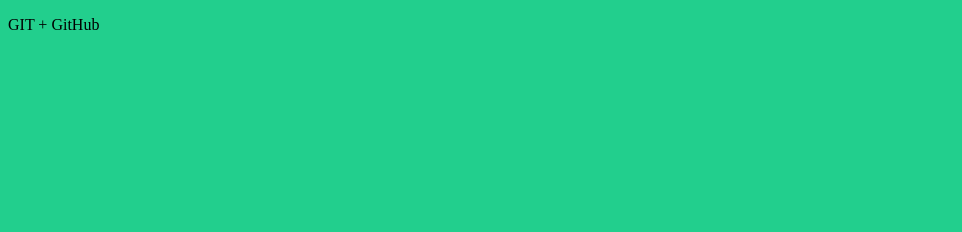
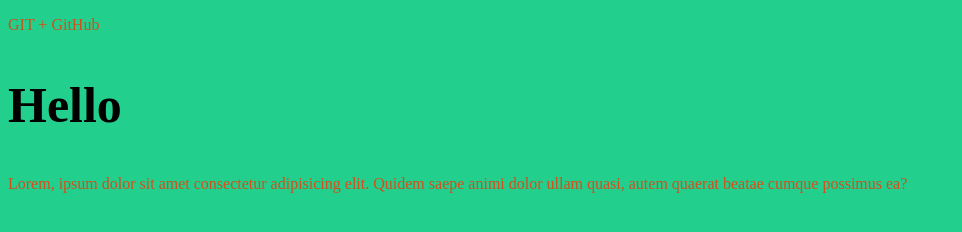
Before and after one commit to dmitriylu/gittest, a plain HTML site: page index.html in a window 1280 px wide. Shown: the whole page, without its empty margins (0-962 px from the left). Drawn offline with Linux system fonts and the light colour scheme.

Commit message:
первые изменения

```diff
--- a/css/style.css
+++ b/css/style.css
@@ -1,3 +1,9 @@
 body {
     background: rgb(34, 207, 141);
 }
+p {
+    color : #d1501c;
+}
+h2 {
+    font-size: 50px;
+}
--- a/index.html
+++ b/index.html
@@ -1,5 +1,6 @@
 <!DOCTYPE html>
 <html lang="en">
+
 <head>
     <meta charset="UTF-8">
     <meta name="viewport" content="width=device-width, initial-scale=1.0">
@@ -7,7 +8,12 @@
     <link rel="stylesheet" href="css/style.css">
     <title>Работа с GIT</title>
 </head>
+
 <body>
     <p>GIT + GitHub </p>
+    <h2>Hello</h2>
+    <p>Lorem, ipsum dolor sit amet consectetur adipisicing elit. Quidem saepe animi dolor ullam quasi, autem quaerat
+        beatae cumque possimus ea?</p>
 </body>
+
 </html>
```
